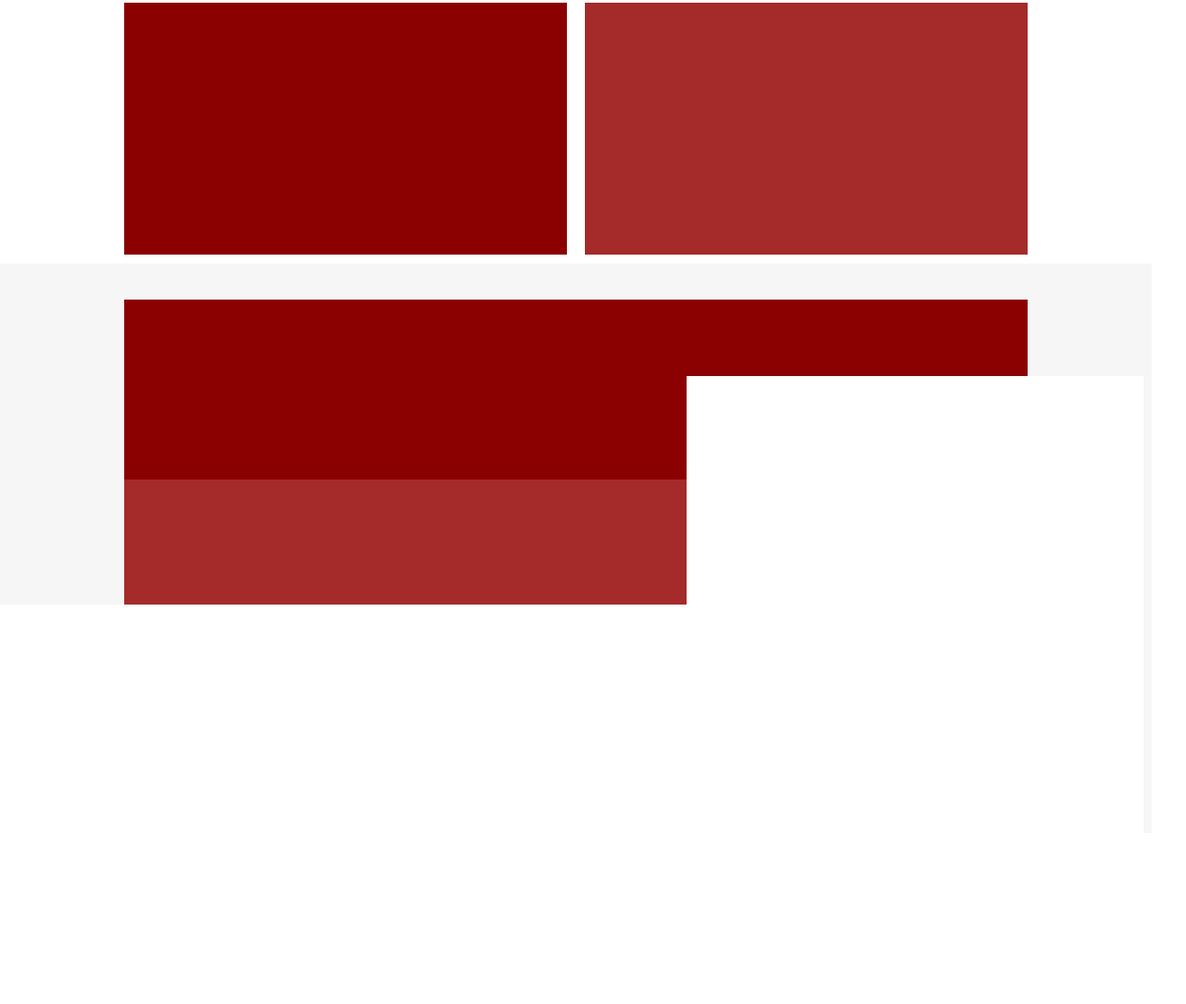
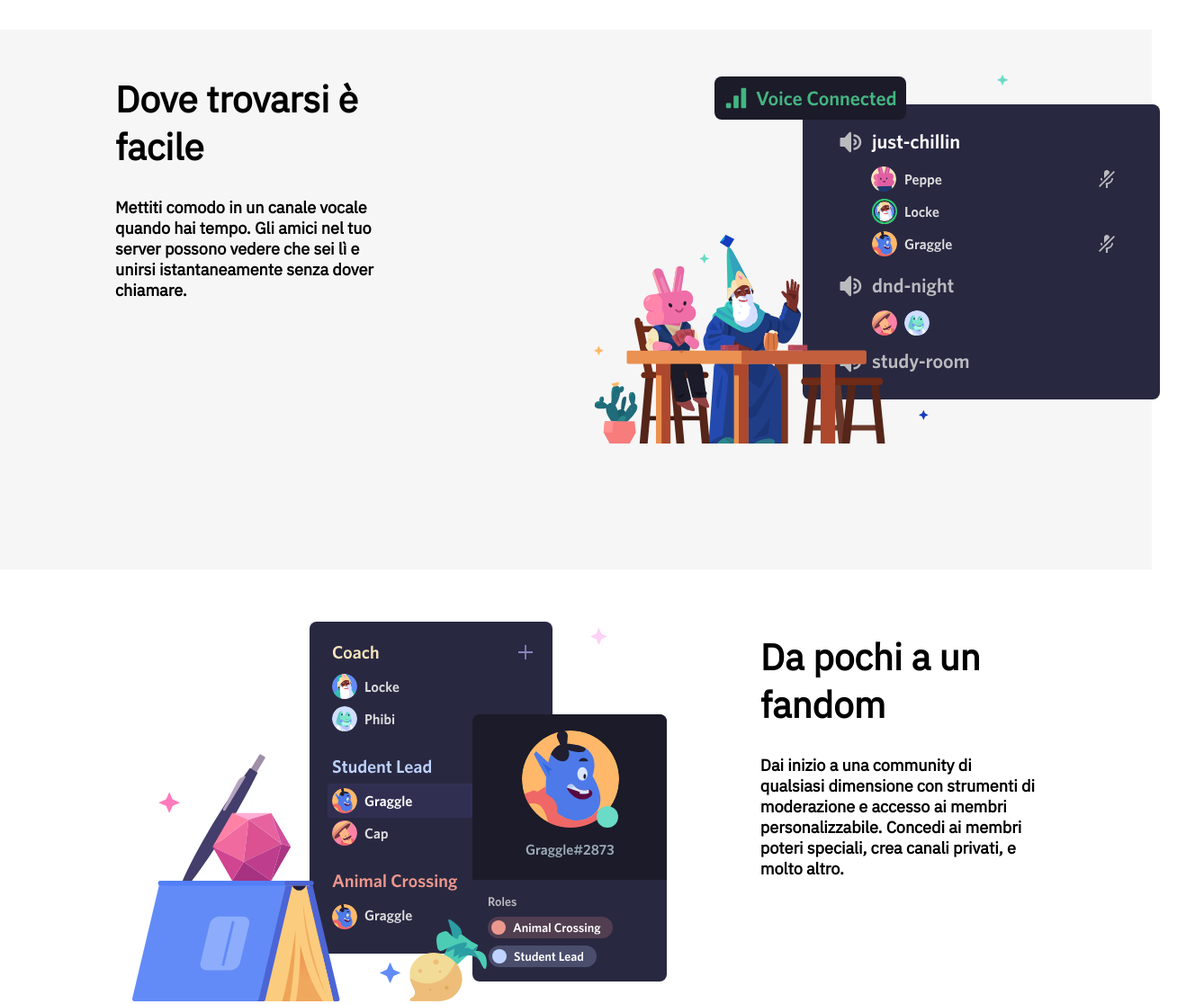
Before and after one commit to Ale-1407/htmlcss-discord, a plain HTML site: page index.html in a window 1280 px wide. Shown: the part 1107-2223 px from the top of the page at 90% size, 1318 px wide, since content can reach past the window. Drawn offline with nearby package versions, Linux system fonts and the light colour scheme.

Commit message:
prime tre sezioni

```diff
--- a/css/style.css
+++ b/css/style.css
@@ -1,10 +1,9 @@
-@import url('https://fonts.googleapis.com/css2?family=Open+Sans:wght@300&display=swap');
-
+@import url('https://fonts.googleapis.com/css2?family=IBM+Plex+Sans&display=swap');
 *{
     margin: 0;
     padding: 0;
     box-sizing: border-box;
-    font-family: 'Open Sans', sans-serif;
+    font-family: 'IBM Plex Sans', sans-serif;
     font-weight: bold;
 }
 
@@ -25,8 +24,6 @@ header{
     justify-content: space-between;
     color: white;
     padding-top: 10px;
-
-
 }
 
 .cont{
@@ -79,7 +76,7 @@ ul li{
     padding-top: 50px;
 }
 
-p{
+div p{
     font-size: 15px;
     padding-top: 30px;
 
@@ -90,7 +87,7 @@ p{
 
 .box{
     width: 100%;
-    height: 300px;
+
 }
 
 .box1{
@@ -105,33 +102,37 @@ p{
 .container-flex{
     width: 80%;
     margin: auto;
-    height: 300px;
+    height: 600px;
     display: flex;
     flex-direction: row;
     justify-content: space-between;
-    padding: 10px;
+    margin-top: 20px;
+    padding-top: 20px;
+
 }
 
 .grey{
     background-color: #f6f6f6;
     flex-direction: row-reverse;
-
 }
 
 .pippo{
-    background-color: darkred;
-    flex-basis: 49%;
+    width: 50%;
 }
 
 .pluto{
-    background-color: brown;
-    flex-basis: 49%;
+    width: 30%;
+    padding-top: 30px;
+    font-size: 27px;
+}
 
+
+.pluto p{
+    font-size: 18px;
 }
 
 .sect-bot{
     width: 100%;
-    height: 650px;
     background-color: #f6f6f6;
 }
 
@@ -142,28 +143,28 @@ p{
     flex-direction: column;
     align-items: center;
     padding: 10px;
-    height: 650px;
+
 
 
 }
 
 .row1{
     background-color: darkred;
-    height: 216px;
+
     width: 100%;
     margin-top: 30px;
 }
 
 .row2{
     background-color: brown;
-    height: 216px;
+
     width: 100%;
 
 }
 
 .row3{
     background-color: salmon;
-    height: 216px;
+
     width: 100%;
 }
 
--- a/index.html
+++ b/index.html
@@ -34,35 +34,63 @@
                 rende più facile chiaccherare ogni giorno e ritrovarsi più spesso.</p>
             <button class="but-centr1"> &#8595; Scarica per Mac </button>
             <button class="but-centr2">Apri Discord nel tuo browser</button>
-
         </div>
     </header>
     <main>
         <section class="box box1">
             <div class="container-flex">
-              <div class="pippo order" ></div>
-              <div class="pluto order" ></div>
+              <div class="pippo" >
+                <img src="./img/item1.svg" alt="img1">
+              </div>
+              <div class="pluto">
+                <h2>Un luogo a invito con tutto lo spazio necessario per parlare</h2>
+                <p>I server Discor sono organizzati in canali tematici in cui puoi collaborare,
+                   condividere o semplicemente parlare della tua giornata senza intasare una chat
+                   di gruppo.</p>
+              </div>
             </div>
         </section>
 
         <section class="box box2">
             <div class="container-flex grey">
-              <div class="pippo"></div>
-              <div class="pluto" ></div>
+              <div class="pippo">
+                <img src="./img/item2.svg" alt="img2">
+              </div>
+              <div class="pluto" >
+                <h2>Dove trovarsi è facile</h2>
+                <p>Mettiti comodo in un canale vocale quando hai tempo. Gli amici
+                    nel tuo server possono vedere che sei lì e unirsi istantaneamente
+                    senza dover chiamare.</p>
+              </div>
            </div>
         </section>
 
         <section class="box box1">
             <div class="container-flex">
-                <div class="pippo"></div>
-                <div class="pluto"></div>
+                <div class="pippo">
+                    <img src="./img/item3.svg" alt="img3">
+                </div>
+                <div class="pluto">
+                    <h2>Da pochi a un fandom</h2>
+                    <p>Dai inizio a una community di qualsiasi dimensione con strumenti
+                        di moderazione e accesso ai membri personalizzabile. Concedi ai
+                        membri poteri speciali, crea canali privati, e molto altro.</p>
+                </div>
             </div>
         </section>
 
         <section class="sect-bot">
             <div class="cont-flex">
-                <div class="row1"></div>
-                <div class="row2"></div>
+                <div class="row1">
+                    <h1>Tecnologia affidabile per tenersi in contatto</h1>
+                    <p>Video e audio a bassa latenza ti faranno sentire come se foste
+                        tutti nella stessa stanza. Fai ciao in video, guarda gli amici
+                        giocare in streaming, o riunitevi in una sessione di disegno con
+                        la condivisione schermo.</p>
+                </div>
+                <div class="row2">
+                    <img src="./img/item4-big.svg" alt="img4">
+                </div>
                 <div class="row3"></div>
             </div>
         </section>
```
